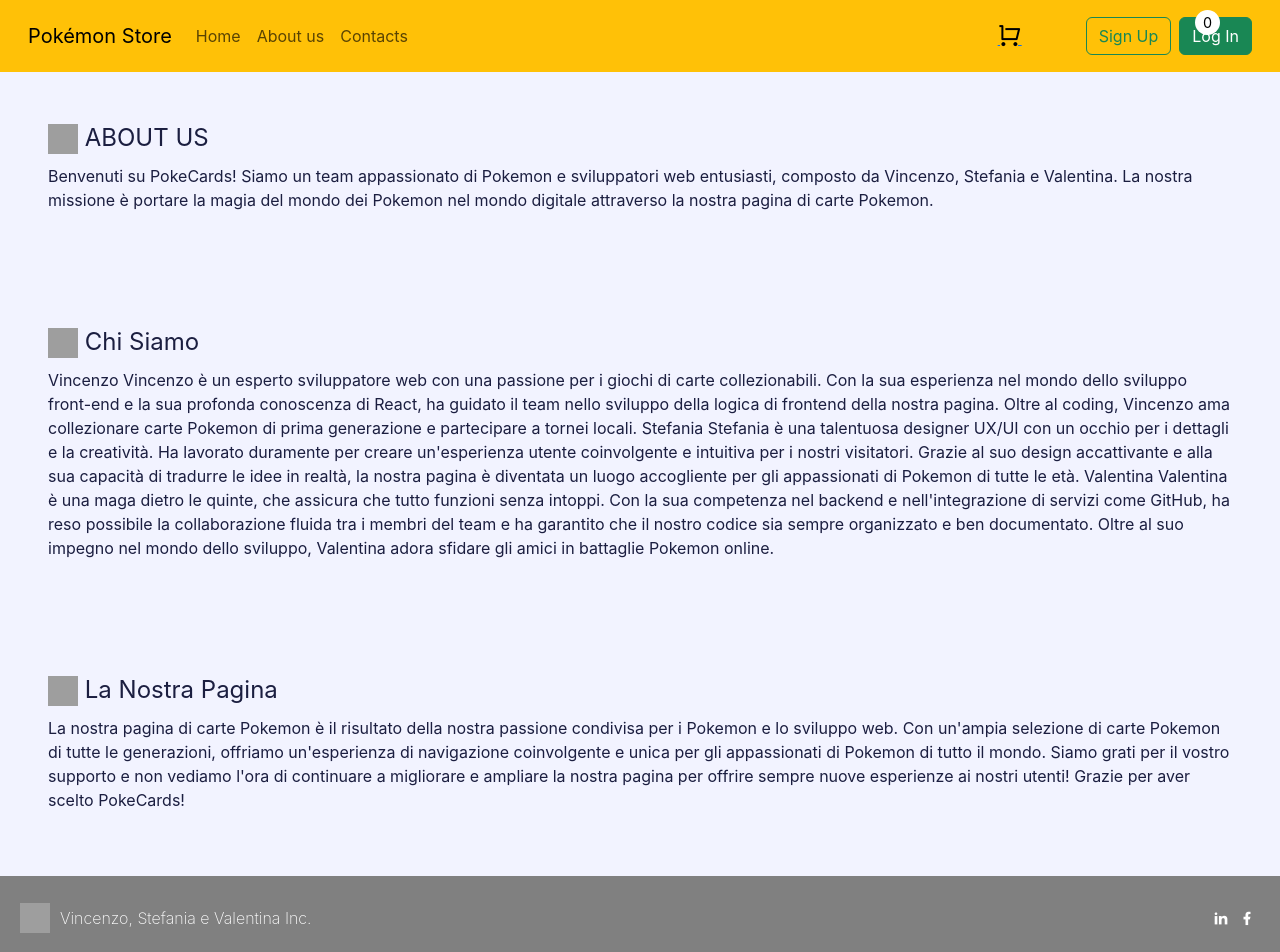
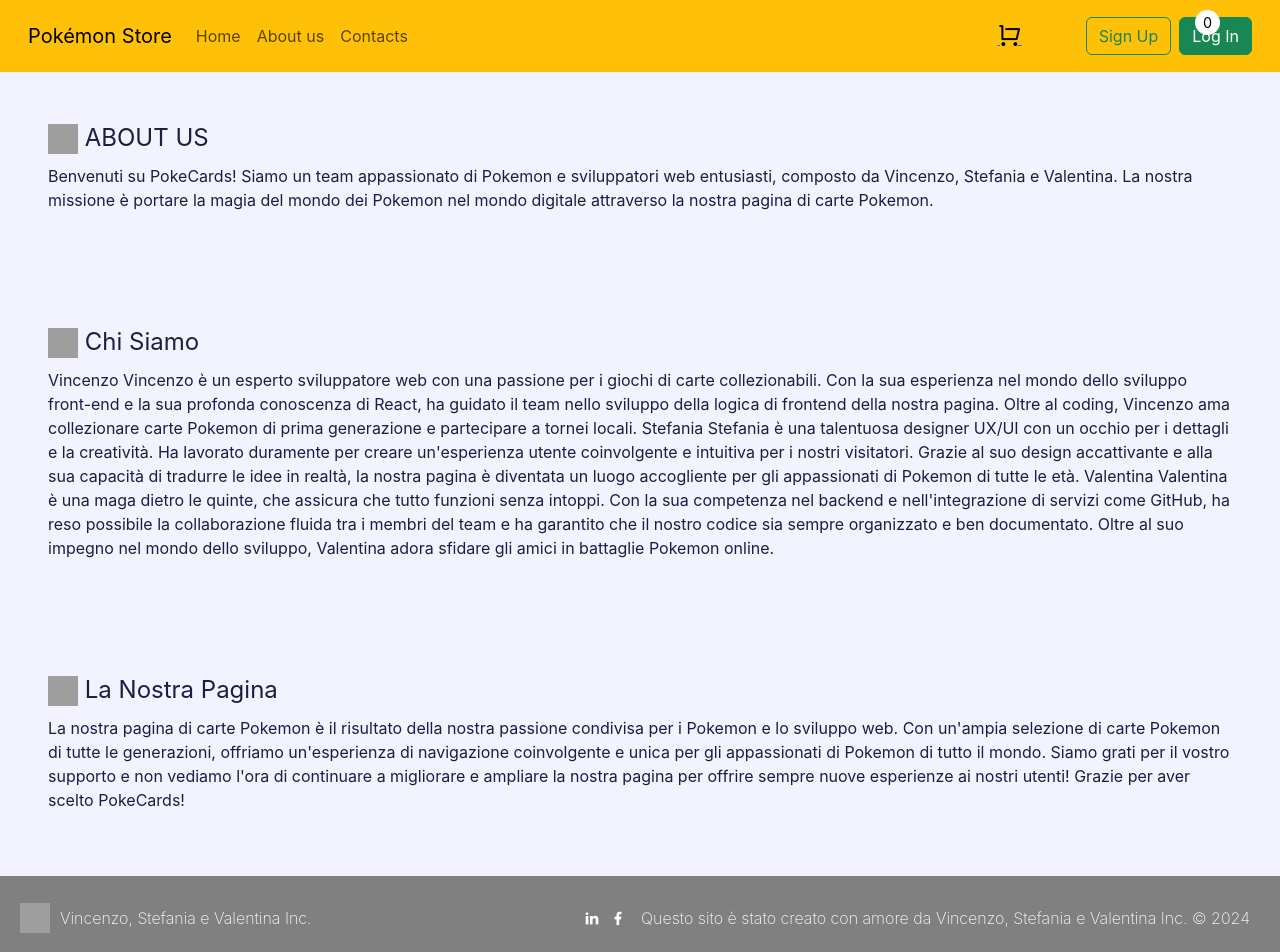
Before and after one commit to Darkmindy/Project-work-CODE, a React (Create React App) app: page /about-us in a window 1280 px wide. Shown: the top 952 px of the page. Built offline with nearby package versions, Linux system fonts and the light colour scheme; grey boxes are pictures that could not be loaded.

Commit message:
modified:   src/Components/Footer/Footer.tsx

```diff
--- a/src/Components/Footer/Footer.tsx
+++ b/src/Components/Footer/Footer.tsx
@@ -15,12 +15,18 @@ const Footer = () => {
         <p>Vincenzo, Stefania e Valentina Inc.</p>
       </div>
       <div className="iconsfooter">
-        <a href="#" className="icon-link">
+        <a href="https://www.linkedin.com" className="icon-link">
           <i className="ri-linkedin-fill"></i>
         </a>
-        <a href="#" className="icon-link">
+        <a href="https://www.facebook.com" className="icon-link">
           <i className="ri-facebook-fill"></i>
         </a>
+      </div>
+      <div className="additional-info">
+        <p>
+          Questo sito è stato creato con amore da Vincenzo, Stefania e Valentina
+          Inc. © 2024
+        </p>
       </div>
     </div>
   );
```
